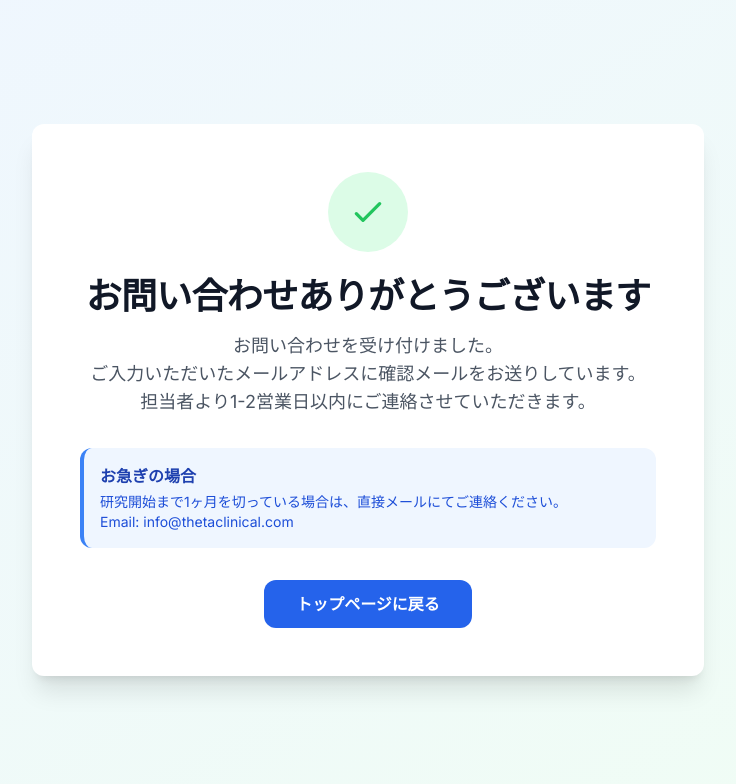
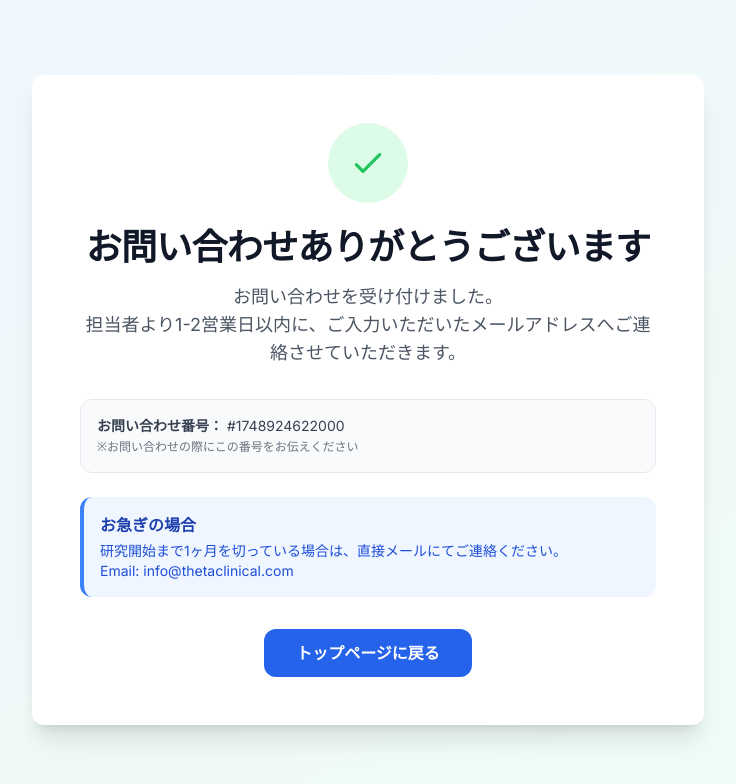
Before and after one commit to kylenorthernscript/scholar-support-ai-bridge-astro, an Astro site: page /contact-success in a window 1280 px wide. Shown: the whole page, without its empty margins (272-1008 px from the left). Built offline with nearby package versions, Linux system fonts and the light colour scheme; Astro itself is replaced by a stand-in of ours.

Commit message:
Update success page with inquiry number and add function placeholder

```diff
--- a/src/pages/contact-success.astro
+++ b/src/pages/contact-success.astro
@@ -19,9 +19,15 @@ import Layout from '../layouts/Layout.astro';
 
       <p class="text-lg text-gray-600 mb-8">
         お問い合わせを受け付けました。<br>
-        ご入力いただいたメールアドレスに確認メールをお送りしています。<br>
-        担当者より1-2営業日以内にご連絡させていただきます。
+        担当者より1-2営業日以内に、ご入力いただいたメールアドレスへご連絡させていただきます。
       </p>
+
+      <div class="bg-gray-50 border border-gray-200 p-4 rounded-lg mb-6 text-left">
+        <p class="text-gray-700 text-sm">
+          <strong>お問い合わせ番号：</strong> #{new Date().getTime()}<br>
+          <span class="text-xs text-gray-500">※お問い合わせの際にこの番号をお伝えください</span>
+        </p>
+      </div>
 
       <div class="bg-blue-50 border-l-4 border-blue-500 p-4 rounded-lg mb-8 text-left">
         <p class="text-blue-800 font-semibold mb-1">
```
Also changed, not shown: netlify/functions/send-confirmation.js (added, +42 -0 lines).
